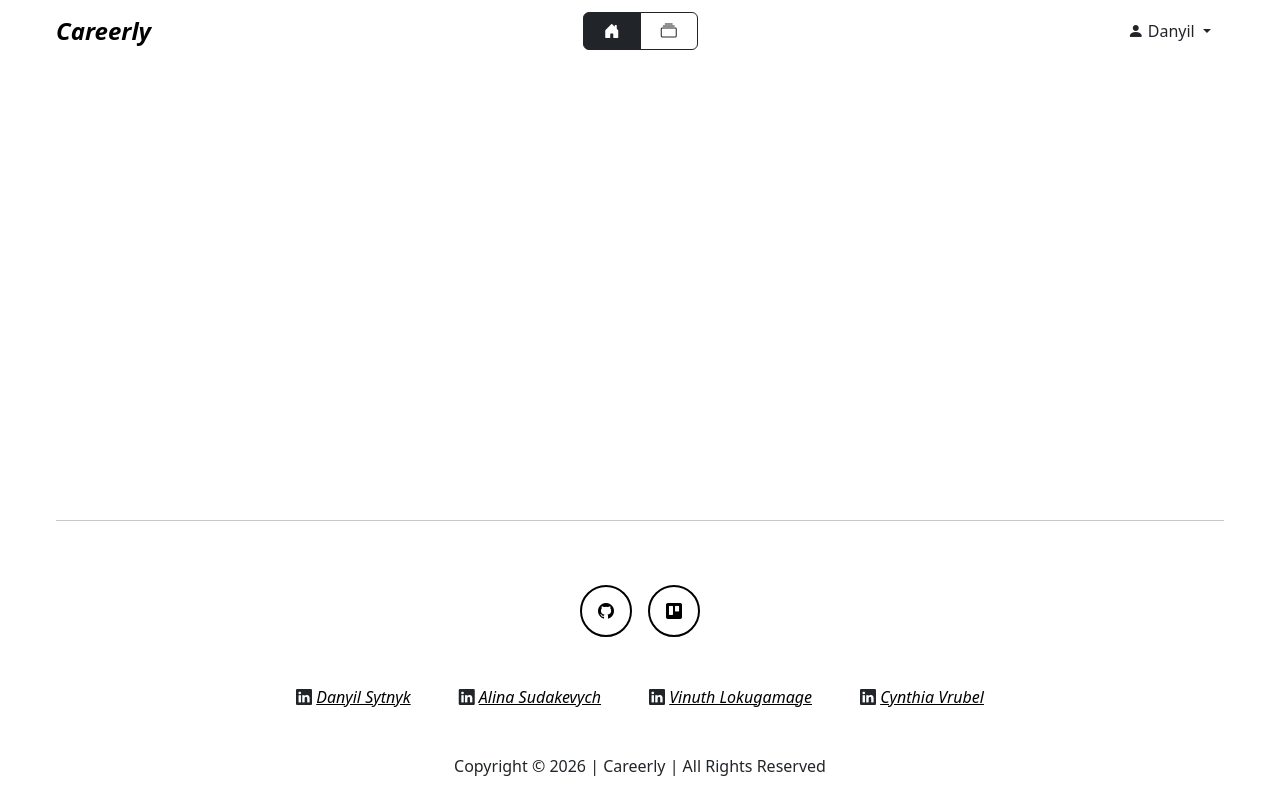
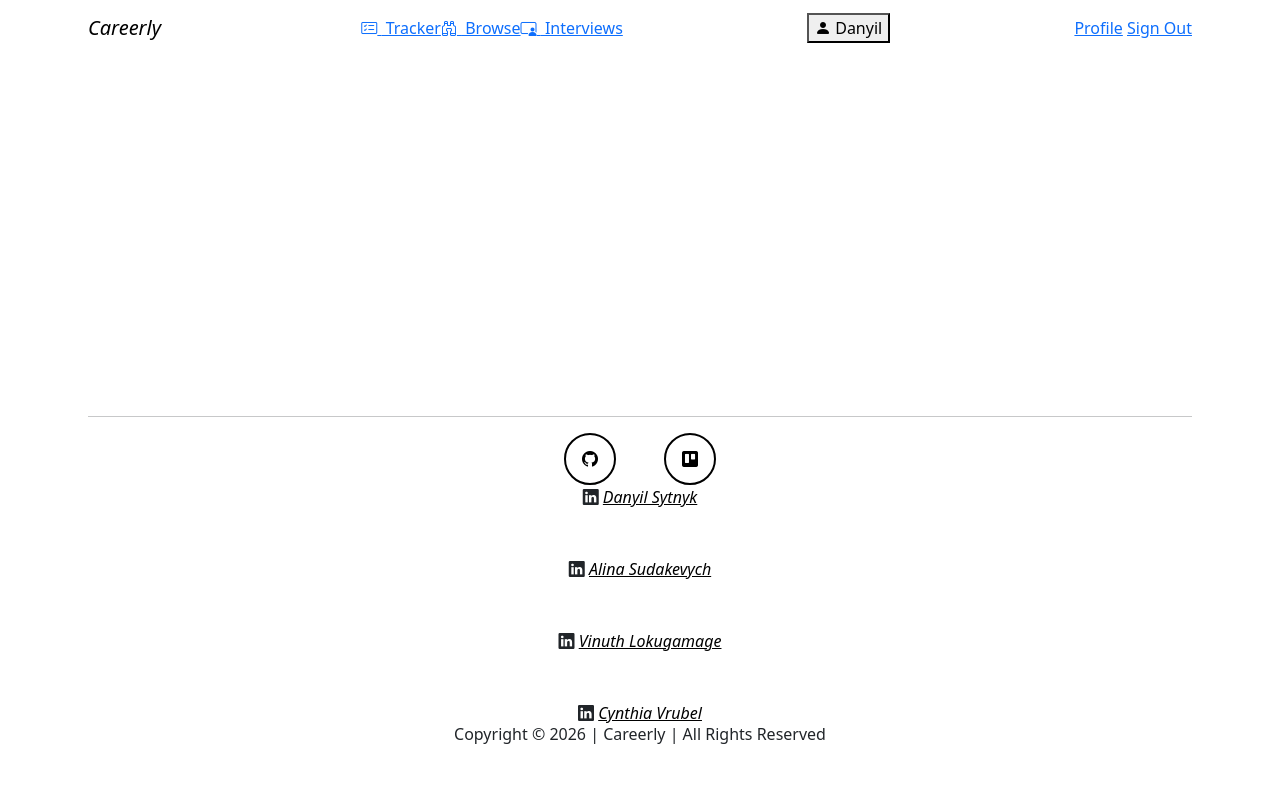
Before and after one commit to Cmer4TM/careerly, a Flask app: page / in a window 1280 px wide. Run offline with Flask 3, Linux system fonts and the light colour scheme; some libraries are stand-ins or nearby versions.

Commit message:
bootstrap 6 migrate

```diff
--- a/static/style.css
+++ b/static/style.css
@@ -1,47 +1,37 @@
 body {
     max-width: 1200px;
     min-height: 100vh;
+}
+
+header a,
+header span,
+footer a {
+    interpolate-size: allow-keywords !important;
+    transition: 300ms !important;
 }
 
 footer a {
     color: black;
 }
 
-#nav-links label {
-    position: absolute;
-    display: flex;
-    padding: var(--bs-btn-padding-y) 20px;
-    transition: 300ms;
-    interpolate-size: allow-keywords;
-}
-
-#nav-links #nav-link-1 + label {
-    right: 50%;
-}
-
-#nav-links label:hover {
-    width: fit-content;
-    gap: 0.35rem;
+#nav-links > a {
+    padding: var(--bs-btn-padding-y) 1.5rem;
+    gap: 0;
 }
 
 #nav-links .nav-option-text {
     width: 0;
-    opacity: 0;
     overflow: hidden;
-    interpolate-size: allow-keywords;
-    transition: 300ms;
 }
 
-#nav-links label:hover .nav-option-text {
+#nav-links > a:hover .nav-option-text {
     width: fit-content;
-    opacity: 1;
 }
 
 #socials > a {
     display: flex;
     padding: 1rem;
     text-decoration: none;
-    transition: 300ms;
     border: 2px solid;
     border-radius: 50%;
 }
--- a/templates/template.html
+++ b/templates/template.html
@@ -1,60 +1,69 @@
 <!doctype html>
-<html lang="en">
+<html lang="en" data-bs-theme="light">
 
 <head>
     <meta charset="UTF-8" />
     <meta name="viewport" content="width=device-width, initial-scale=1.0" />
-    <script src="https://cdn.jsdelivr.net/npm/bootstrap@5.3.8/dist/js/bootstrap.bundle.min.js"></script>
-    <link rel="stylesheet" href="https://cdn.jsdelivr.net/npm/bootstrap@5.3.8/dist/css/bootstrap.min.css" />
+    <script type="module" src="https://cdn.jsdelivr.net/npm/bootstrap@6.0.0-alpha.1/dist/js/bootstrap.bundle.min.js"
+        integrity="sha384-1a/pXj49ZQ1aHEmrJ+gMw1otqoVsYwlEnlD8mIfY2TV03r20Y0CN7uqx1tQogjPL"
+        crossorigin="anonymous"></script>
+    <link href="https://cdn.jsdelivr.net/npm/bootstrap@6.0.0-alpha.1/dist/css/bootstrap.min.css" rel="stylesheet"
+        integrity="sha384-B/GM4XqrwHnWXNOWMbloTmrYXZg10cakYGmpfsR/bbzQ6JAJI4ihuyADKLnBgrCe" crossorigin="anonymous">
     <link rel="stylesheet" href="https://cdn.jsdelivr.net/npm/bootstrap-icons@1.13.1/font/bootstrap-icons.css" />
     <link rel="stylesheet" href="{{ url_for('static', filename='style.css') }}" />
     <title>{% block title %}{% endblock %}</title>
 </head>
 
-<body class="d-flex flex-column m-auto gap-5 px-3">
+<body class="d-flex flex-column m-auto gap-12 px-5">
     <header class="sticky-top">
-        <nav class="navbar gap-3 m-auto align-items-center">
-            <a class="navbar-brand fw-semibold fst-italic fs-4" href="{{ url_for('index') }}">Careerly</a>
+        <nav class="navbar gap-3 m-auto">
+            <a class="navbar-brand fst-italic fs-lg" href="{{ url_for('index') }}">Careerly</a>
 
-            <div id="nav-links" class="btn-group align-items-center">
-                <input type="radio" class="btn-check" name="nav-links" id="nav-link-1" value="{{ url_for('index') }}"
-                    onchange="window.location.href = this.value" {% if request.endpoint=='index' %}checked{% endif%} />
-                <label class="btn btn-outline-dark" for="nav-link-1">
-                    <i class="bi bi-house-door-fill"></i>
-                    <span class="nav-option-text">Tracker</span>
-                </label>
+            <div id="nav-links" class="btn-group">
+                <a class="{%if request.endpoint=='index'%}btn-solid{%else%}btn-outline{%endif%} theme-inverse"
+                    href="{{ url_for('index') }}">
+                    <i class="bi bi-card-checklist"></i>
+                    <span class="nav-option-text">&nbsp;Tracker</span>
+                </a>
 
-                <input type="radio" class="btn-check" name="nav-links" id="nav-link-2"
-                    onchange="window.location.href = this.value" {% if request.endpoint=='browse' %}checked{% endif%} />
-                <label class="btn btn-outline-dark" for="nav-link-2">
-                    <span class="nav-option-text">Browse</span>
-                    <i class="bi bi-collection"></i>
-                </label>
+                <a class="{%if request.endpoint=='browse'%}btn-solid{%else%}btn-outline{%endif%} theme-inverse">
+                    <i class="bi bi-binoculars"></i>
+                    <span class="nav-option-text">&nbsp;Browse</span>
+                </a>
+
+                <a class="{%if request.endpoint=='interviews'%}btn-solid{%else%}btn-outline{%endif%} theme-inverse">
+                    <i class="bi bi-person-video3"></i>
+                    <span class="nav-option-text">&nbsp;Interviews</span>
+                </a>
             </div>
 
-            <div class="dropdown-center">
-                <button class="btn btn-outline dropdown-toggle text-dark" data-bs-toggle="dropdown"
-                    aria-expanded="false">
-                    <i class="bi bi-person-fill"></i>
-                    Danyil
-                </button>
-                <ul class="dropdown-menu dropdown-menu-end">
-                    <li><a class="dropdown-item" href="#">Profile</a></li>
-                    <li><a class="dropdown-item" href="#">Sign Out</a></li>
-                </ul>
+            {% if true %}
+            <button class="btn-solid btn-styled theme-inverse" data-bs-toggle="menu" aria-expanded="false">
+                <i class="bi bi-person-fill"></i>
+                Danyil
+            </button>
+            <div class="menu">
+                <a class="menu-item" href="#">Profile</a>
+                <a class="menu-item" href="#">Sign Out</a>
             </div>
+            {% else %}
+            <ul class="nav nav-underline">
+                <a class="nav-link bg-white">Login</a>
+                <a class="nav-link bg-white">Register</a>
+            </ul>
+            {% endif %}
         </nav>
     </header>
 
     <main class="d-flex flex-column flex-grow-1">{% block main %}{% endblock %}</main>
 
-    <footer class="d-flex flex-column gap-5 mb-3 text-center">
+    <footer class="d-flex flex-column gap-12 mb-5 text-center">
         <hr />
-        <div id="socials" class="d-flex m-auto gap-3">
+        <div id="socials" class="d-flex m-auto gap-5">
             <a class="bi bi-github" target="_blank" href="https://github.com/Cmer4TM/careerly"></a>
             <a class="bi bi-trello" target="_blank" href="https://careerlyup.atlassian.net"></a>
         </div>
-        <div class="d-flex flex-column flex-sm-row justify-content-center gap-3 gap-md-5">
+        <div class="d-flex flex-column sm:flex-row justify-content-center gap-5 md:gap-12">
             <i class="bi bi-linkedin">
                 <a href="https://www.linkedin.com/in/danyil-sytnyk-b30476294" target="_blank">
                     Danyil Sytnyk
```
